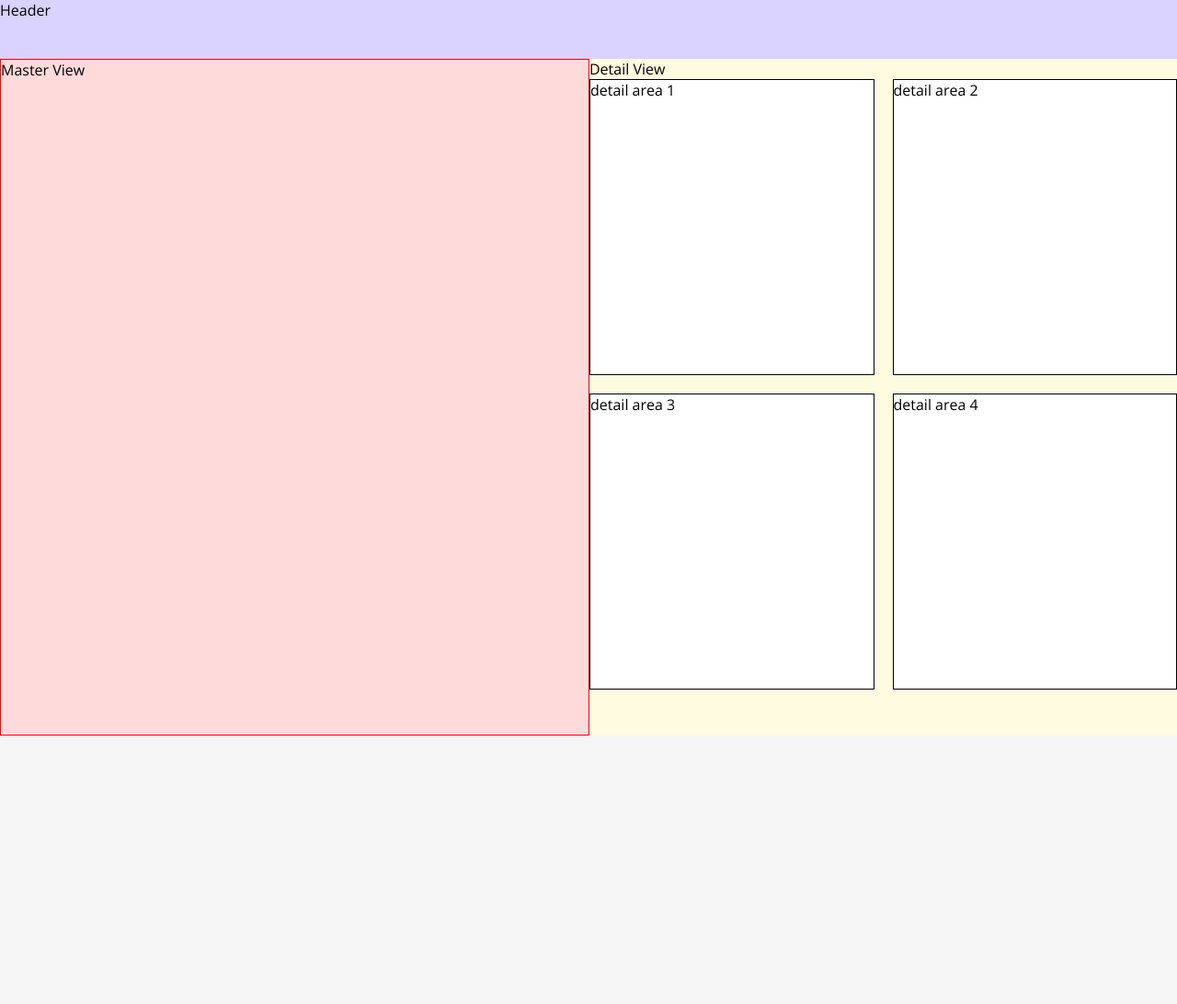
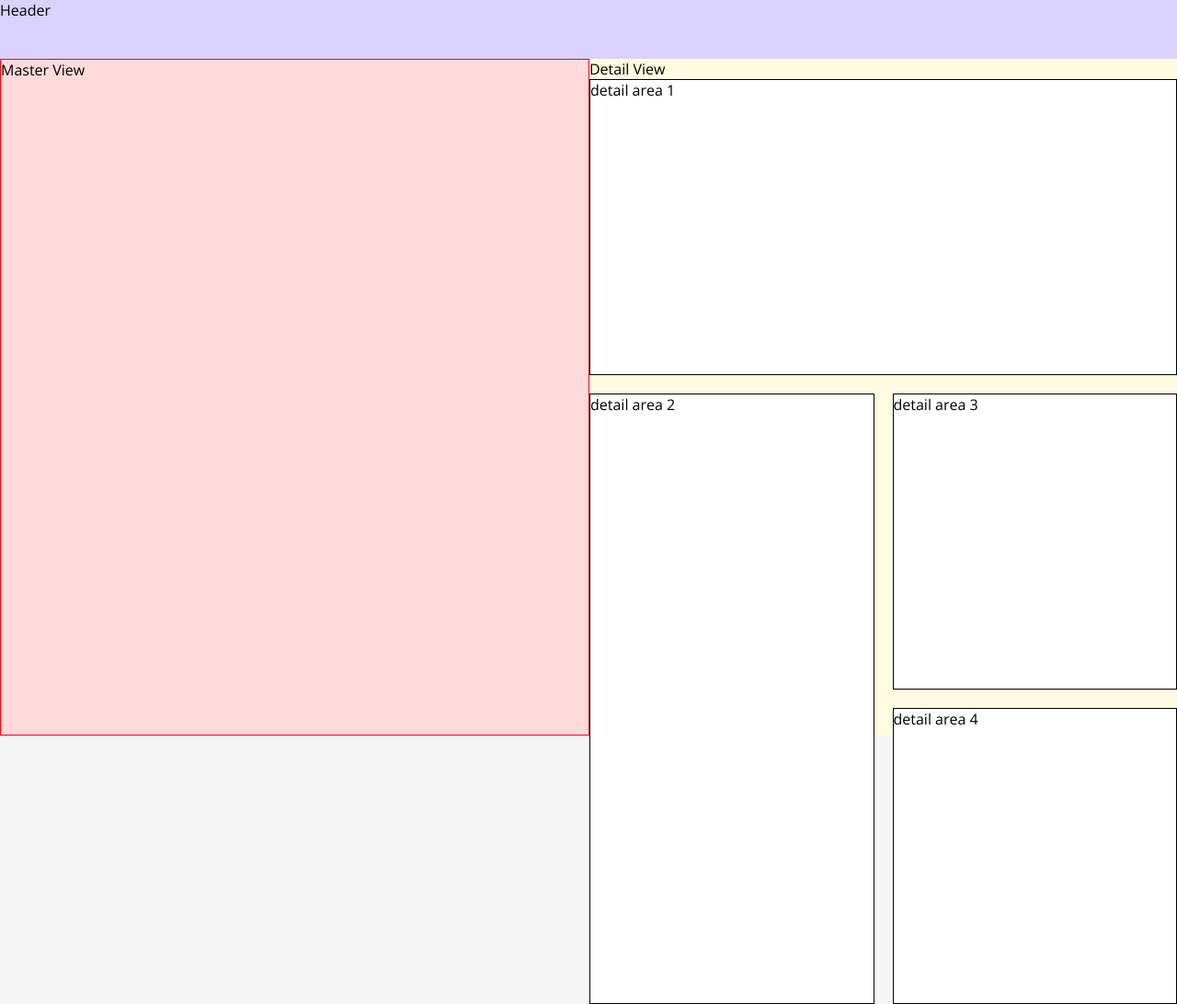
Before and after one commit to aclue-de/LayoutTalk_master-detail-app, a website built with Vite: page index.html in a window 1280 px wide. Shown: the whole page at 92% size. Built offline with nearby package versions, Linux system fonts and the light colour scheme.

Commit message:
update grid layout

```diff
--- a/css/main.css
+++ b/css/main.css
@@ -26,11 +26,27 @@ main {
   width: 100%;
   display: grid;
   grid-template:
-    "blue blue" 1fr
-    "red orange" 1fr
-    "red yellow" 1fr
+    "one one" 1fr
+    "two three" 1fr
+    "two four" 1fr
     / 1fr 1fr;
   grid-gap: 20px;
+}
+
+.area-one {
+  grid-area: one;
+}
+
+.area-two {
+  grid-area: two;
+}
+
+.area-three {
+  grid-area: three;
+}
+
+.area-four {
+  grid-area: four;
 }
 
 .detail-area {
--- a/index.html
+++ b/index.html
@@ -24,10 +24,10 @@
       <section class="detail-view">
         Detail View
         <div class="detail-grid">
-          <div class="detail-area">detail area 1</div>
-          <div class="detail-area">detail area 2</div>
-          <div class="detail-area">detail area 3</div>
-          <div class="detail-area">detail area 4</div>
+          <div class="detail-area area-one">detail area 1</div>
+          <div class="detail-area area-two">detail area 2</div>
+          <div class="detail-area area-three">detail area 3</div>
+          <div class="detail-area area-four">detail area 4</div>
         </div>
       </section>
     </main>
```
